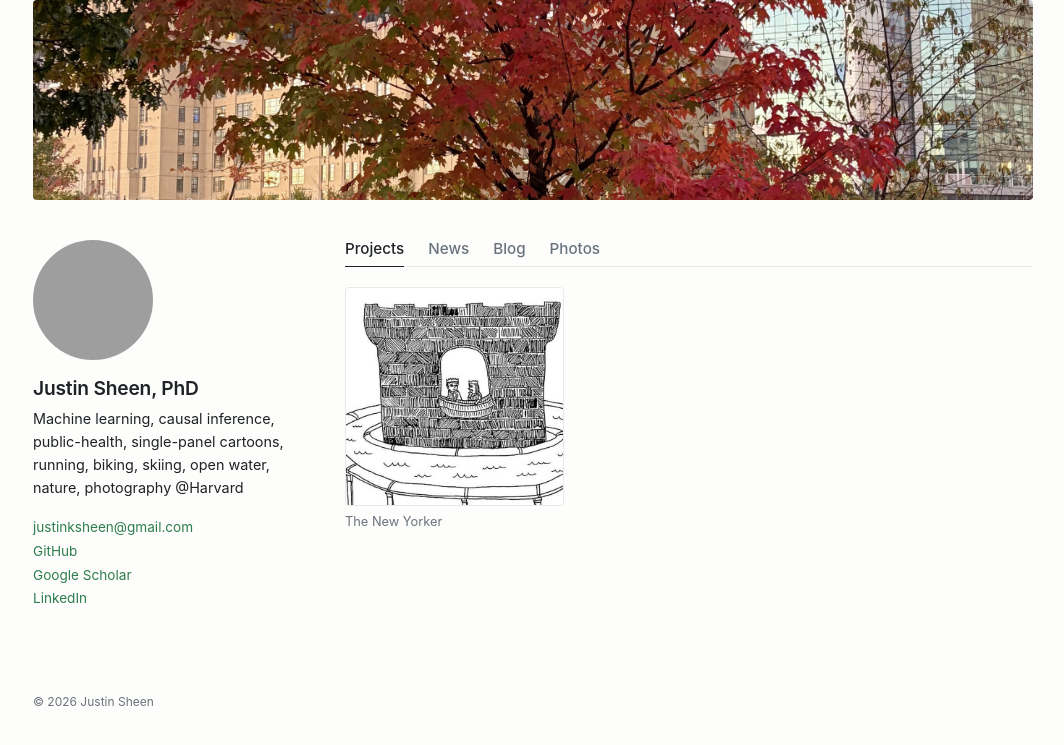
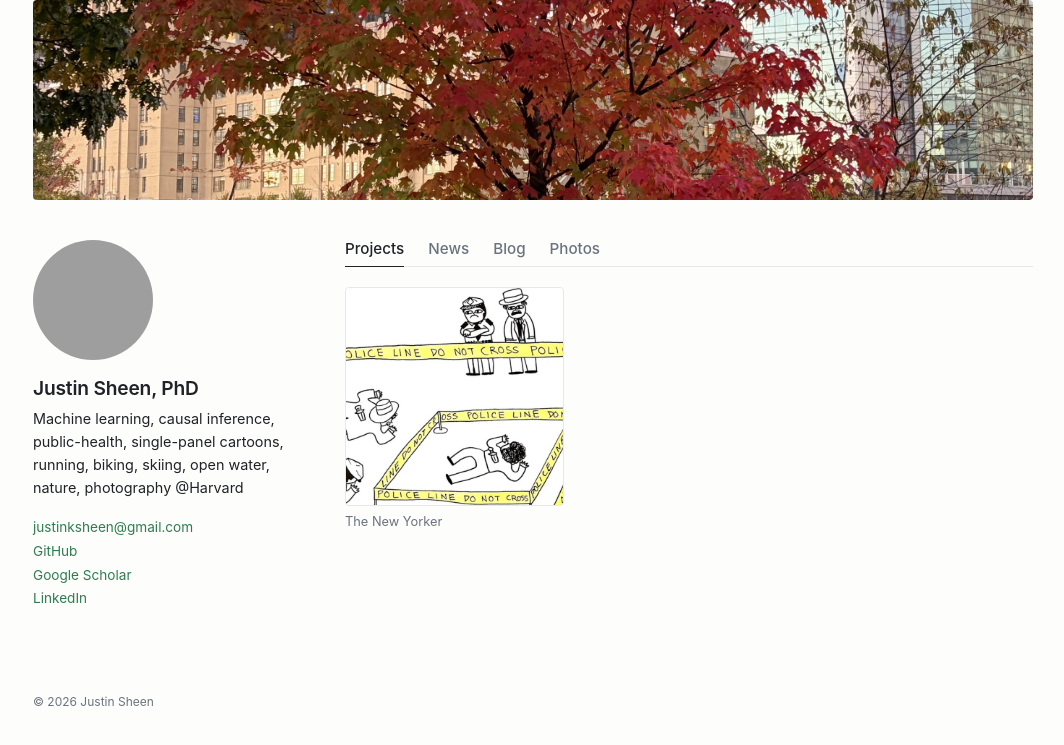
Before and after one commit to jsheen/jsheen.github.io, a Jekyll site: the page built from index.html, in a window 1280 px wide. Shown: the top 745 px of the page, without its empty margins (107-1171 px from the left). Built offline with Jekyll 4.4.1, drawn with Linux system fonts in a browser that asks for light colours; grey boxes are pictures that could not be loaded.

Commit message:
Use crime-scene cartoon crop for New Yorker tile
Co-Authored-By: Claude Opus 5.5 <noreply@anthropic.com>

```diff
--- a/_data/projects.yml
+++ b/_data/projects.yml
@@ -8,5 +8,5 @@
 - title: "Single-panel cartoons"
   caption: "The New Yorker"
   link: "https://www.justinsheencartoonist.com/"
-  image: /assets/img/cartoon-moat.jpg
+  image: /assets/img/cartoon-crime.jpg
   shape: square
```
Also changed, not shown: assets/img/cartoon-crime.jpg (added), assets/img/cartoon-moat.jpg (deleted).
